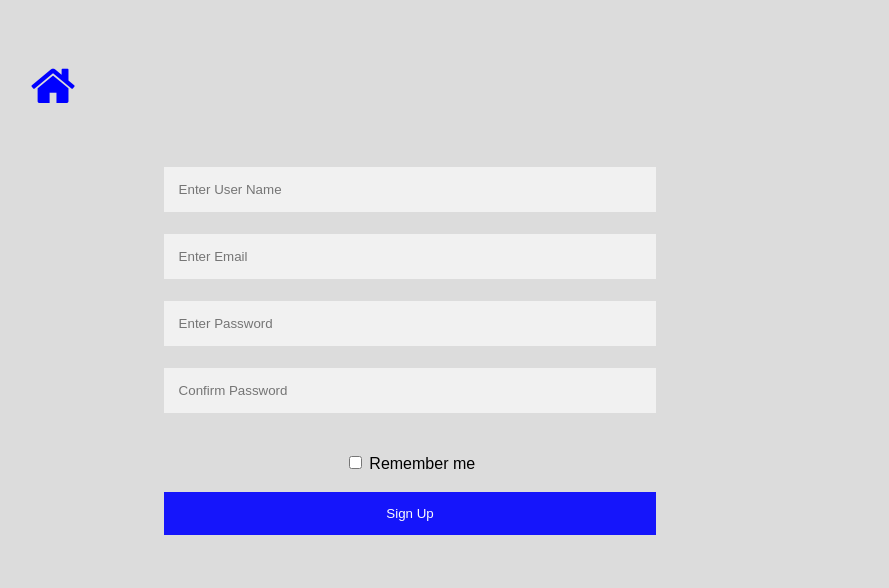
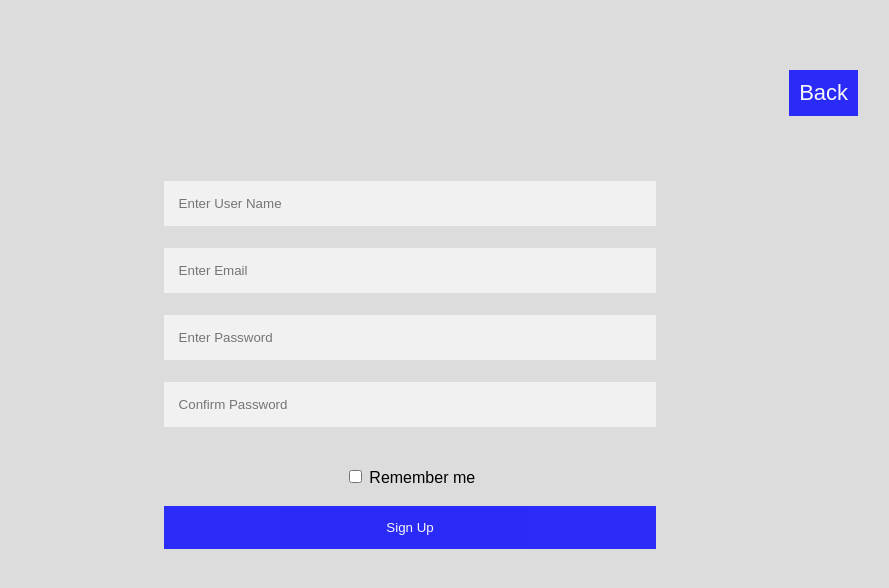
Before and after one commit to KalebYigezu/Book-Review-Web-Application, a Flask app: page /signup in a window 1280 px wide. Shown: the top 588 px of the page, without its empty margins (230-1119 px from the left). Run offline with Flask 2, Linux system fonts and the light colour scheme; parts of the project's set-up code (start-up, migrations or seed data) failed here and were passed over.

Commit message:
85% done HTML pages

```diff
--- a/templates/bookdetail.html
+++ b/templates/bookdetail.html
@@ -27,7 +27,7 @@
         }
     </style>
 </head>
-<body style="background-color: rgb(220, 220, 220)">
+<body style="background-color: rgb(220, 220, 220); color: darkblue">
 <div class="divs" id="coverpic">Image</div>
 <div class="divs" id="details">
 <b> <h1>     My Sister&#39;s Keeper  </h1></b>
@@ -39,7 +39,7 @@
 <hr>
 <h1 class="ur">Users Review</h1>
 <hr>
-<h2 style="color: black; text-align: center">Write Your Own Review</h2>
+<h2 style="text-align: center">Write Your Own Review</h2>
 
 <div class="not" style="border: 2px solid white; text-align: center">
     <div class="rws"><label for="rates"><b>Rate This Book : </b></label>
--- a/templates/signup.html
+++ b/templates/signup.html
@@ -55,6 +55,26 @@ button:hover {
   clear: both;
   display: table;
 }
+.fh{
+    font-size:22px;
+    color:blue;
+    padding: 10px;
+    margin-left: 80%;
+    background-color: blue;
+    color: white;
+}
+button {
+  color: white;
+  padding: 14px 20px;
+  margin: 8px 0;
+  border: none;
+  cursor: pointer;
+  opacity: 0.8;
+}
+
+button:hover {
+  opacity: 0.8;
+}
 
 /* Change styles for signup button on extra small screens */
 @media screen and (max-width: 300px) {
@@ -66,7 +86,7 @@ button:hover {
 </head>
 <body style="background-color: rgb(220,220,220);">
 <br><br><br>
-<a href="{{ url_for('index') }}"><i class="fa fa-home" style="font-size:48px;color:blue; margin-left: 20%"></i></a>
+<a href="{{ url_for('index') }}"><button class="fh">Back</button></a>
 <br><br><br>
 
   <form action="{{ url_for('display') }}" method="post" style="text-align: center;">
```
Also changed, not shown: templates/oops.html (+37 -1 lines), templates/selectedbooks.html (+28 -0 lines), templates/signin.html (+9 -1 lines).
